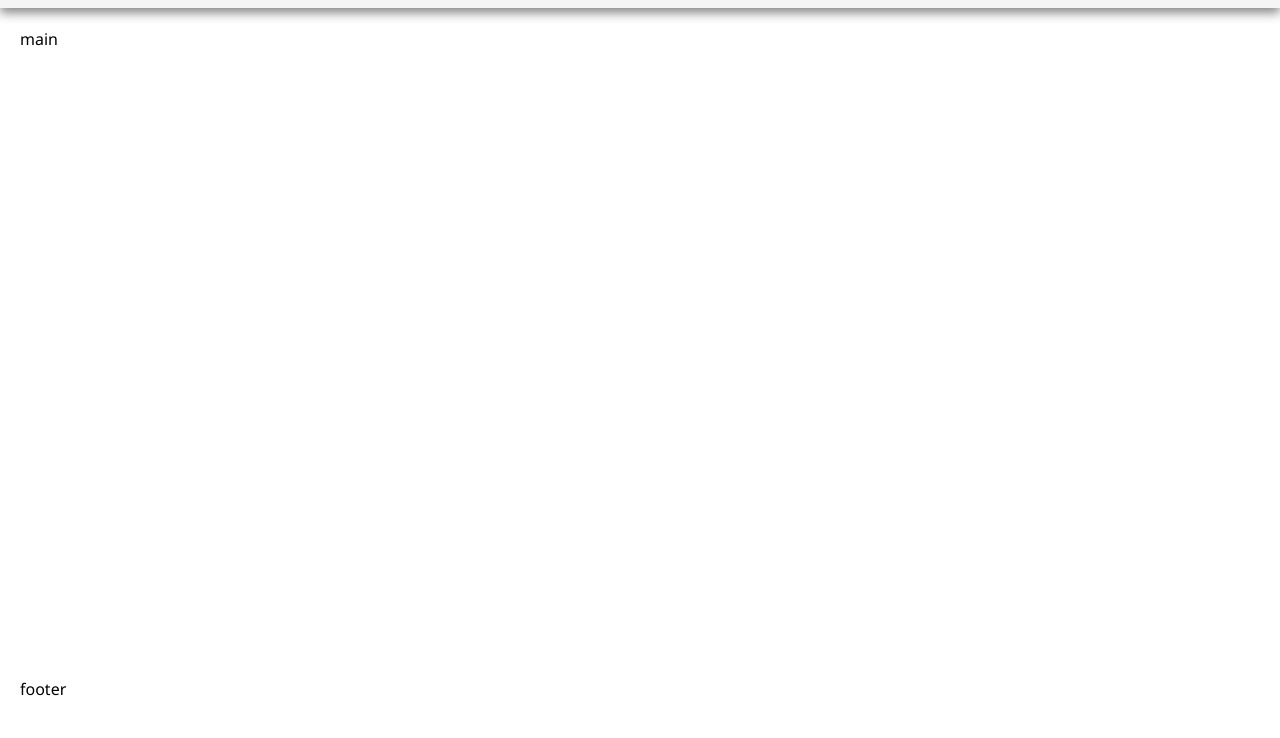
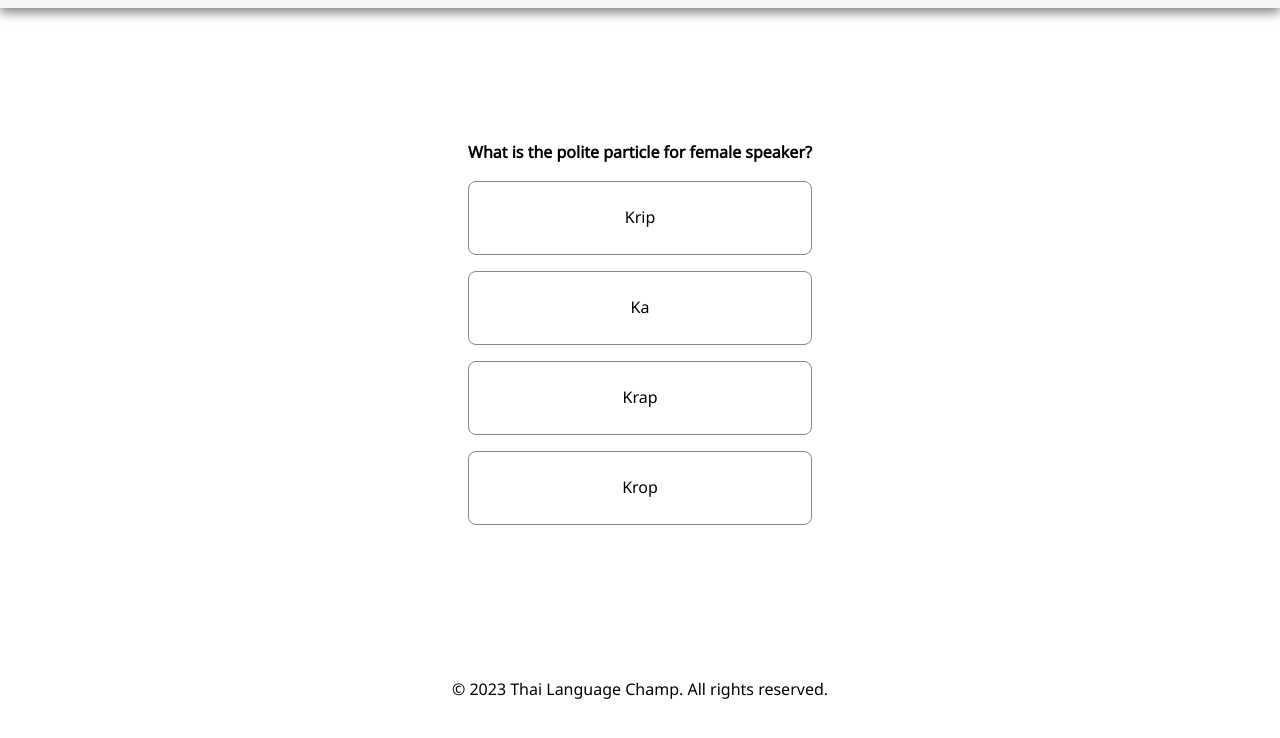
Before and after one commit to TheFullStackFred/ThaiLanguageChamp, a plain HTML site: page index.html in a window 1280 px wide. Shown: the part 62-800 px from the top of the page. Drawn offline with Linux system fonts and the light colour scheme.

Commit message:
Render question

```diff
--- a/data.js
+++ b/data.js
@@ -1,128 +1,178 @@
 export const data = [
   {
     question: 'What is the polite particle for male speaker?',
-    options: ['Krap', 'Krep', 'Ka', 'Krop'],
+    optionOne: 'Krap',
+    optionTwo: 'Krep',
+    optionThree: 'Ka',
+    optionFour: 'Krop',
     answer: 'Krap'
   },
   {
     question: 'What is the polite particle for female speaker?',
-    options: ['Krip', 'Ka', 'Krap', 'Krop'],
+    optionOne: 'Krip',
+    optionTwo: 'Ka',
+    optionThree: 'Krap',
+    optionFour: 'Krop',
     answer: 'Ka'
   },
   {
     question: 'How to say I for male speaker?',
-    options: ['Chan', 'Pom', 'Pen', 'Chon'],
+    optionOne: 'Chan',
+    optionTwo: 'Pom',
+    optionThree: 'Pen',
+    optionFour: 'Chon',
     answer: 'Pom'
   },
   {
     question: 'How to say I for female speaker?',
-    options: ['Pen', 'Pom', 'Pin', 'Chon'],
+    optionOne: 'Pen',
+    optionTwo: 'Pom',
+    optionThree: 'Pin',
+    optionFour: 'Chon',
     answer: 'Chan'
   },
   {
     question: 'How to say hello?',
-    options: ['Aloha', 'Sawatdii', 'Sawa', 'Mai'],
+    optionOne: 'Aloha',
+    optionTwo: 'Sawatdii',
+    optionThree: 'Sawa',
+    optionFour: 'Mai',
     answer: 'Sawatdii'
   },
   {
     question: 'How to say thank you?',
-    options: ['Quack kun', 'Kawp kun', 'Gracias', 'Kiitos'],
+    optionOne: 'Quack kun',
+    optionTwo: 'Kawp kun',
+    optionThree: 'Gracias',
+    optionFour: 'Kiitos',
     answer: 'Kawp kun'
   },
   {
     question: "How to say you're welcome or my pleasure?",
-    options: ['Chai', 'Yin dii', 'Dai', 'Mai'],
+    optionOne: 'Chai',
+    optionTwo: 'Yin dii',
+    optionThree: 'Dai',
+    optionFour: 'Mai',
     answer: 'Yin dii'
   },
   {
     question: 'How to say sorry or excuse me?',
-    options: ['Kraw-leo', 'Kaw-toot', 'Kaw-mai', 'Kaw-krap'],
+    optionOne: 'Kraw-leo',
+    optionTwo: 'Kaw-toot',
+    optionThree: 'Kaw-mai',
+    optionFour: 'Kaw-krap',
     answer: 'Kaw-toot'
   },
   {
     question: "How to say it's ok or no problem?",
-    options: ['Mai bpen rai', 'Mai leo', 'Mai bpen chai', 'Krap'],
+    optionOne: 'Mai bpen rai',
+    optionTwo: 'Mai leo',
+    optionThree: 'Mai bpen chai',
+    optionFour: 'Krap',
     answer: 'Mai bpen rai'
   },
   {
     question: 'How to say how are you?',
-    options: ['Mai bpen rai', 'Mai chai', 'Sa-baai dii mai', 'Sa-baii'],
+    optionOne: 'Mai bpen rai',
+    optionTwo: 'Mai chai',
+    optionThree: 'Sa-baai dii mai',
+    optionFour: 'Sa-baii',
     answer: 'Sa-baai dii mai'
   },
   {
     question: 'How to say I am fine?',
-    options: ['Sa-baii dii', 'Sai', 'Sa-baai dii mai', 'Sa-baii'],
+    optionOne: 'Sa-baii dii',
+    optionTwo: 'Sai',
+    optionThree: 'Sa-baai dii mai',
+    optionFour: 'Sa-baii',
     answer: 'Sa-baai dii mai'
   },
   {
     question: 'How to say I am ok?',
-    options: ['Dii Gaw', 'Gaw dii', 'Song', 'Gao'],
+    optionOne: 'Dii Gaw',
+    optionTwo: 'Gaw dii',
+    optionThree: 'Song',
+    optionFour: 'Gao',
     answer: 'Gaw dii'
   },
   {
     question: 'How to say I am not feeling well?',
-    options: ['Mai sa-baai', 'Sa-baai mai', 'Krap', 'Ha'],
+    optionOne: 'Mai sa-baai',
+    optionTwo: 'Sa-baai mai',
+    optionThree: 'Krap',
+    optionFour: 'Ha',
     answer: 'Mai sa-baai'
   },
   {
     question: 'How to say what about you?',
-    options: ['Leko', 'Kun la', 'Meko', 'La kun'],
+    optionOne: 'Leko',
+    optionTwo: 'Kun la',
+    optionThree: 'Meko',
+    optionFour: 'La kun',
     answer: 'Kun la'
   },
   {
-    question: 'How to say what about you?',
-    options: ['Leko', 'Kun la', 'Meko', 'La kun'],
-    answer: 'Kun la'
-  },
-
-  {
     question: 'How to say how is it going?, how is? or how was?',
-    options: ['Bpen yang', 'Bang yang', 'Yang bang', 'Bpen yang ngai baang'],
+    optionOne: 'Bpen yang',
+    optionTwo: 'Bang yang',
+    optionThree: 'Yang bang',
+    optionFour: 'Bpen yang ngai baang',
     answer: 'Bpen yang ngai baang'
   },
   {
     question: "How to say what did you say? or what's that?",
-    options: ['Na-roi', 'Aroi', 'Na arai', 'A-rai na'],
+    optionOne: 'Na-roi',
+    optionTwo: 'Aroi',
+    optionThree: 'Na arai',
+    optionFour: 'A-rai na',
     answer: 'A-rai na'
   },
   {
     question: "How to say I don't know",
-    options: ['Arai', 'Ruu mai', 'Na ruu', 'Mai ruu'],
+    optionOne: 'Arai',
+    optionTwo: 'Ruu mai',
+    optionThree: 'Na ruu',
+    optionFour: 'Mai ruu',
     answer: 'Mai ruu'
   },
   {
     question: "How to say I don't understand",
-    options: ['Jaijai', 'Jai-kao', 'Kaokao', 'Mai kao-jai'],
+    optionOne: 'Jaijai',
+    optionTwo: 'Jai-kao',
+    optionThree: 'Kaokao',
+    optionFour: 'Mai kao-jai',
     answer: 'Mai ruu'
   },
   {
     question: 'How to say I can speak Thai a little bit',
-    options: [
-      'Puut paa-saa tai daai nit noi',
-      'Paa-saa tai yai',
-      'Nit noi',
-      'Mai'
-    ],
+    optionOne: 'Puut paa-saa tai daai nit noi',
+    optionTwo: 'Paa-saa tai yai',
+    optionThree: 'Nit noi',
+    optionFour: 'Mai',
     answer: 'Puut paa-saa tai daai nit noi'
   },
   {
     question: 'How to say can you speak slowly please?',
-    options: ['Chai', 'Noi', 'Puut chaa-chaa noi', 'Chaa-chaa'],
+    optionOne: 'Chai',
+    optionTwo: 'Noi',
+    optionThree: 'Puut chaa-chaa noi',
+    optionFour: 'Chaa-chaa',
     answer: 'Puut chaa-chaa noi'
   },
   {
-    question: 'How to say how to say that in english?',
-    options: [
-      'Chai',
-      'Ang-rit noi',
-      'Puut paa-saa ang-grit yang-ngai',
-      'Yang noi'
-    ],
+    question: 'How to say how to say that in English?',
+    optionOne: 'Chai',
+    optionTwo: 'Ang-rit noi',
+    optionThree: 'Puut paa-saa ang-grit yang-ngai',
+    optionFour: 'Yang noi',
     answer: 'Puut paa-saa ang-grit yang-ngai'
   },
   {
-    question: 'How to say how to say see you later?',
-    options: ['Jer', 'Jer gan', 'Gen jer', 'Jer lii'],
+    question: 'How to say see you later?',
+    optionOne: 'Jer',
+    optionTwo: 'Jer gan',
+    optionThree: 'Gen jer',
+    optionFour: 'Jer lii',
     answer: 'Jer gan'
   }
 ]
--- a/index.html
+++ b/index.html
@@ -17,14 +17,16 @@
   </head>
   <body>
     <header>
-      <h1 class="header-title">Thai Language Champ</h1>
+      <h1 class="header__title">Thai Language Champ</h1>
       <img
-        class="header-image"
+        class="header__image"
         src="./images/header-image.png"
         alt="Thai emoji flag"
       />
     </header>
-    <main>main</main>
-    <footer>footer</footer>
+    <main id="main"><!-- Main content goes here --></main>
+    <footer>
+      <p>&copy; 2023 Thai Language Champ. All rights reserved.</p>
+    </footer>
   </body>
 </html>
--- a/index.js
+++ b/index.js
@@ -1,5 +1,21 @@
 import { data } from './data.js'
 
-data.forEach(function (question) {
-  console.log(question)
-})
+function renderQuestion() {
+  const randomIndex = Math.floor(Math.random() * data.length)
+  const question = data[randomIndex]
+
+  const questionHtml = `
+    <div class="main__container">
+      <h1 class="main__question">${question.question}</h1>
+ <p class='card'>${question.optionOne}</p>
+ <p class='card'>${question.optionTwo}</p>
+ <p class='card'>${question.optionThree}</p>
+ <p class='card'>${question.optionFour}</p>
+
+    </div>
+  `
+
+  document.getElementById('main').innerHTML = questionHtml
+}
+
+renderQuestion()
--- a/style.css
+++ b/style.css
@@ -25,7 +25,7 @@ header {
   box-shadow: 0 5px 10px #888888;
 }
 
-.header-image {
+.header__image {
   width: 3rem;
   height: 3rem;
   margin-left: auto;
@@ -37,3 +37,46 @@ footer {
   grid-column: 1/-1;
   padding: 1.25em;
 }
+
+main {
+  display: flex;
+  flex-direction: column;
+  justify-content: center;
+  align-items: center;
+}
+
+.main__container {
+  display: grid;
+  grid-template-rows: (5, 1fr);
+  gap: 1em;
+}
+
+.main__question {
+  grid-row: 1;
+  text-align: center;
+}
+
+.card:nth-of-type(1) {
+  grid-row: 2;
+}
+.card:nth-of-type(2) {
+  grid-row: 3;
+}
+.card:nth-of-type(3) {
+  grid-row: 4;
+}
+
+.card:nth-of-type(4) {
+  grid-row: 5;
+}
+
+.card {
+  padding: 1.5em;
+  border: 1px solid #888888;
+  border-radius: 8px;
+  text-align: center;
+}
+
+footer {
+  text-align: center;
+}
```
